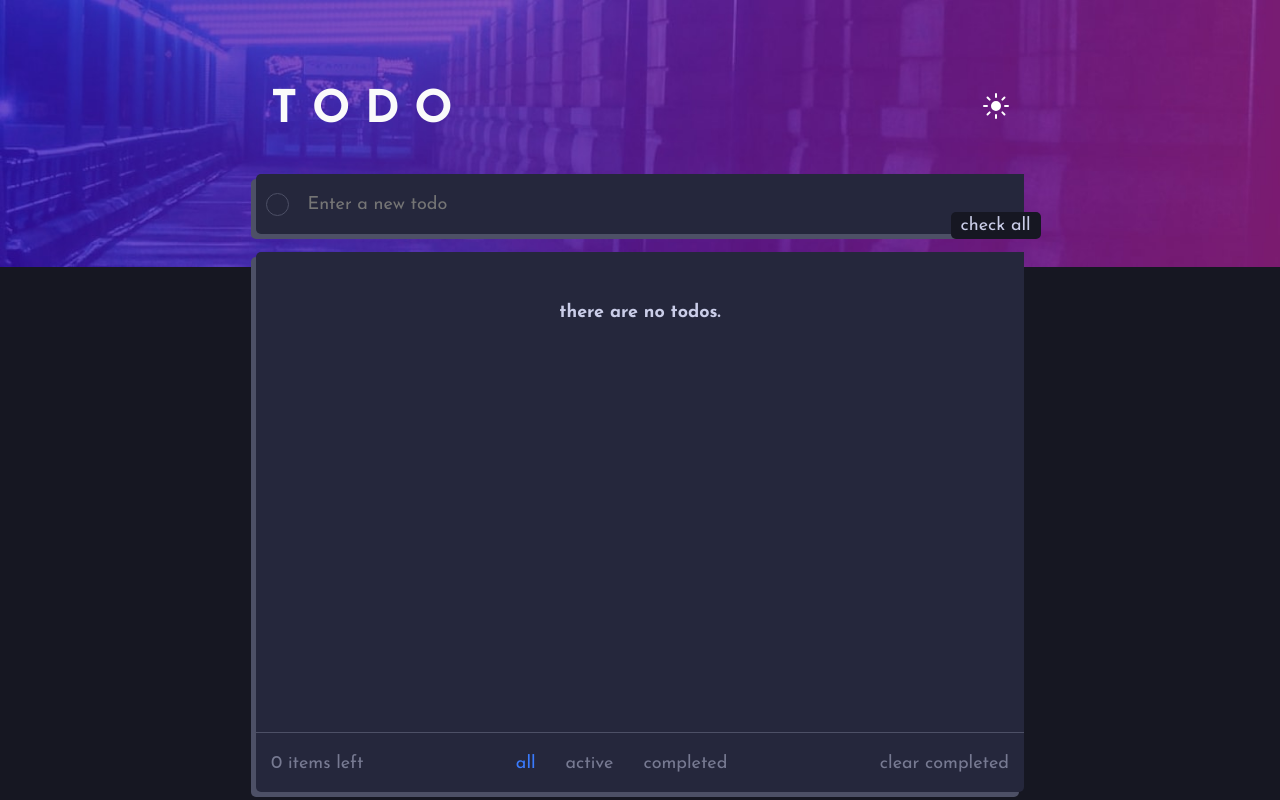
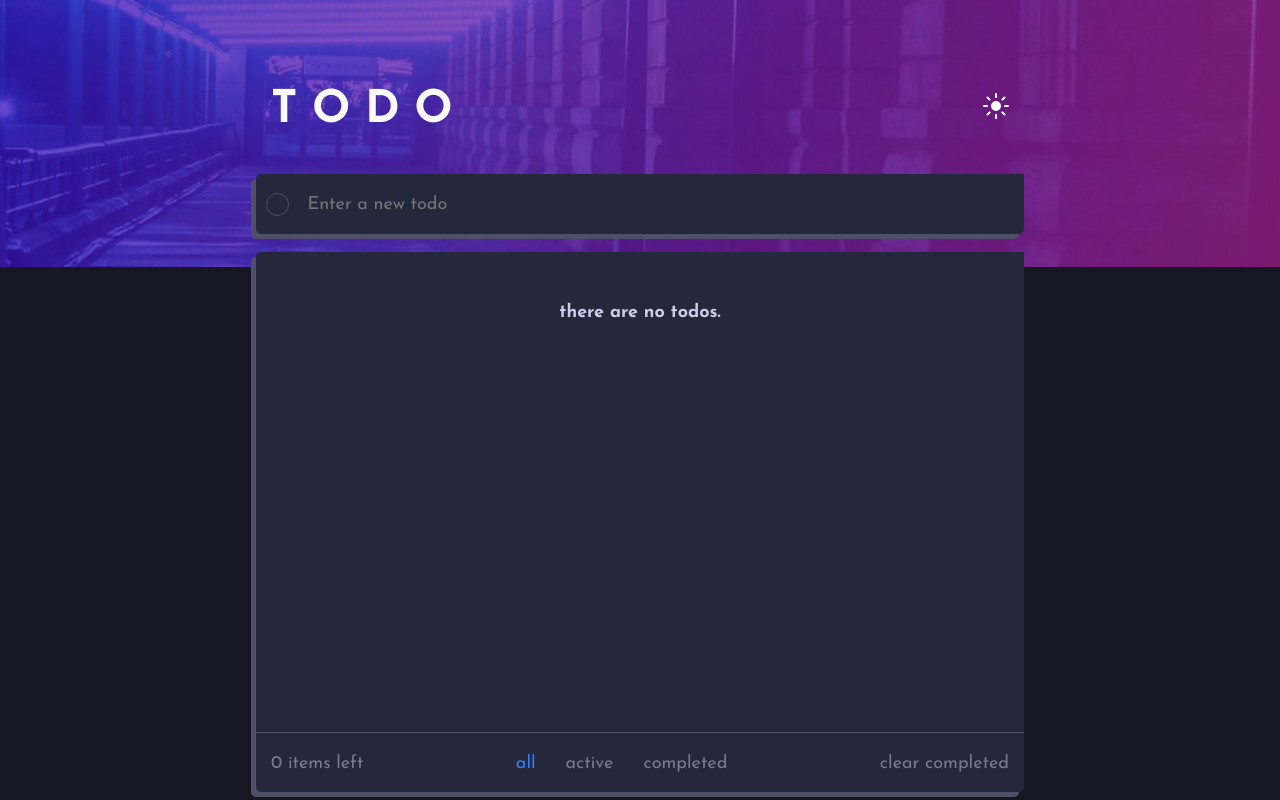
Before and after one commit to Dghost32/todo, a React (Create React App) app: page / in a window 1280 px wide. Built offline with nearby package versions, Linux system fonts and the light colour scheme.

Commit message:
check all removed due to wronk positioning

```diff
--- a/src/components/Main.tsx
+++ b/src/components/Main.tsx
@@ -17,9 +17,6 @@ let Main = (props: Props) => {
       <Title light={props.light} toggleBg={props.toggleBg} />
       <NewTodoForm addTodo={props.addTodo} />
       <div className="row">
-        <div className="check-all" onClick={() => props.checkAllTodos()}>
-          check all
-        </div>
         <TodoList
           todos={props.todos}
           setTodos={props.setTodos}
```
